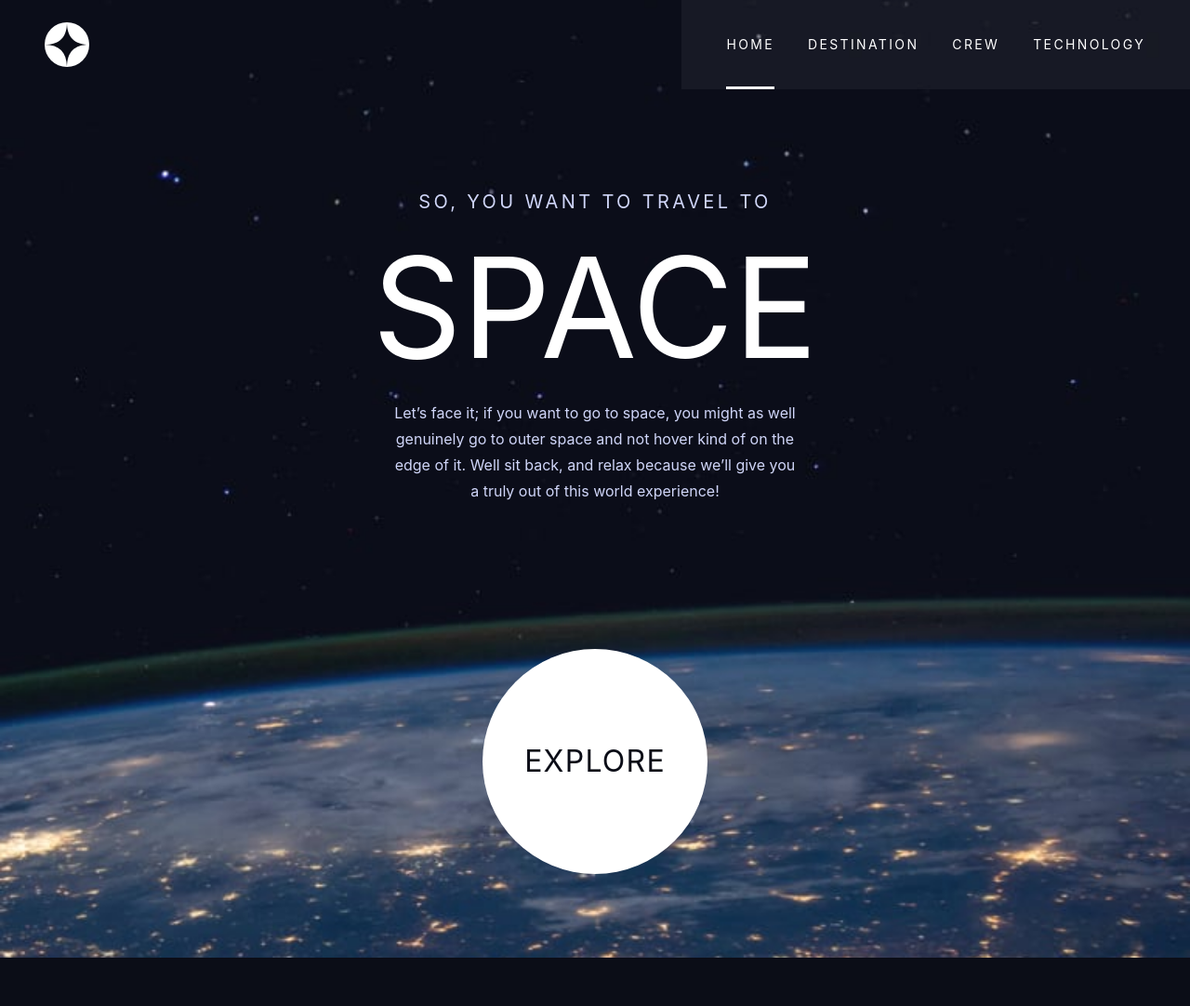
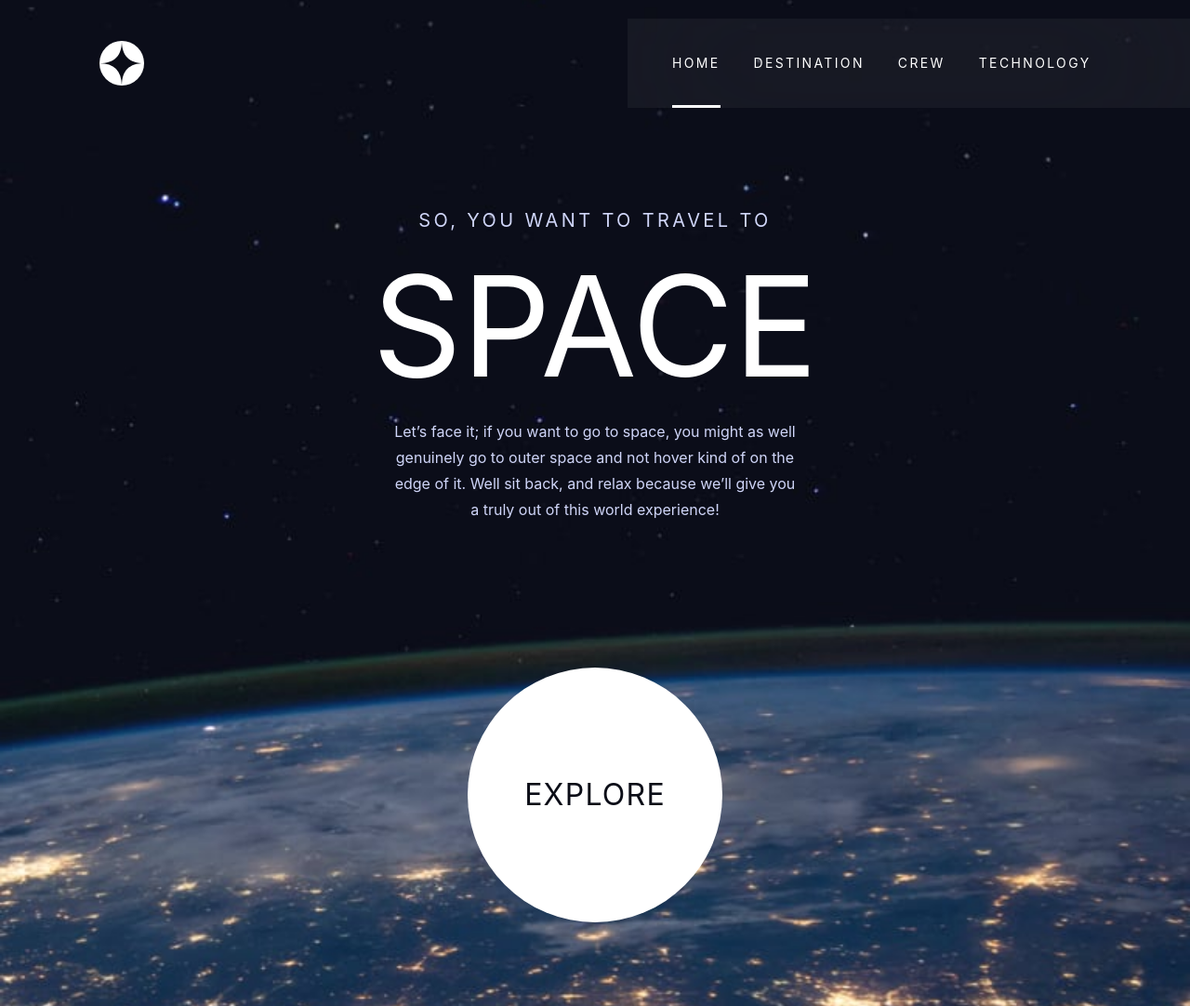
Before and after one commit to David-Henery4/Space-Tourism-Website, an Astro site: page / in a window 1280 px wide. Shown: the whole page at 93% size. Before the commit the page ends 1030 px from the top, so only its background shows below. Built offline with nearby package versions, Linux system fonts and the light colour scheme; Astro itself is replaced by a stand-in of ours.

Commit message:
laptop-layout-home-responsive

```diff
--- a/src/components/Header.astro
+++ b/src/components/Header.astro
@@ -21,7 +21,7 @@
   <div class="grid place-items-center">
     <a
       href="#"
-      class="w-40 h-40 rounded-full bg-white text-primary uppercase font-bellefair text-xl tracking-[1.25px] grid place-items-center mobile:text-[32px] mobile:w-50.25 mobile:h-50.25 mobile-large:w-60.5 mobile-large:h-60.5"
+      class="w-40 h-40 rounded-full bg-white text-primary uppercase font-bellefair text-xl tracking-[1.25px] grid place-items-center mobile:text-[32px] mobile:w-50.25 mobile:h-50.25 mobile-large:w-60.5 mobile-large:h-60.5 tablet:w-68.5 tablet:h-68.5"
     >
       explore
     </a>
--- a/src/components/Navigation.astro
+++ b/src/components/Navigation.astro
@@ -5,7 +5,7 @@ import NavigationLinksList from "./navigation/NavigationLinksList.astro";
 ---
 
 <nav
-  class="col-start-1 col-end-13 grid grid-cols-main-mobile mobile:grid-cols-main-tablet"
+  class="col-start-1 col-end-13 grid grid-cols-main-mobile mobile:grid-cols-main-tablet tablet:grid-cols-main-laptop tablet:mt-5"
 >
   <div
     class="w-full py-6 col-start-2 col-end-12 flex justify-between items-center mobile-large:p-0 mobile-large:col-end-13"
--- a/src/components/navigation/NavigationLinksList.astro
+++ b/src/components/navigation/NavigationLinksList.astro
@@ -3,7 +3,7 @@ import navigationData from "../../data/navigation-data/navigationData";
 ---
 
 <menu
-  class="hidden mobile-large:flex h-full justify-center items-center px-12 gap-9 font-barlow-condensed uppercase text-sm tracking-[2.36px] bg-white/5"
+  class="hidden mobile-large:flex h-full justify-center items-center px-12 gap-9 font-barlow-condensed uppercase text-sm tracking-[2.36px] bg-white/5 backdrop-blur-[82px] tablet:pr-[106.5px]"
 >
   {
     navigationData.map((navItem) => {
--- a/src/layouts/BaseLayout.astro
+++ b/src/layouts/BaseLayout.astro
@@ -17,7 +17,7 @@ import { Navigation } from "../components";
     <Font cssVariable="--barlow" />
     <title>{pageTitle}</title>
   </head>
-  <body class="bg-primary relative text-white font-bellefair grid grid-cols-main-mobile mobile:grid-cols-main-tablet">
+  <body class="bg-primary relative text-white font-bellefair grid grid-cols-main-mobile mobile:grid-cols-main-tablet tablet:grid-cols-main-laptop">
     <Navigation/>
     <slot />
   </body>
--- a/src/styles/global.css
+++ b/src/styles/global.css
@@ -6,6 +6,7 @@
   --breakpoint-*: initial;
   --breakpoint-mobile: 32.75em; /* 524px */
   --breakpoint-mobile-large: 42.5em; /* 680px */
+  --breakpoint-tablet: 52.5em; /* 840px */
 
 
   /* Spacing */
@@ -21,6 +22,7 @@
   /* Grid-Columns */
   --grid-template-columns-main-mobile: 24px repeat(10, 1fr) 24px;
   --grid-template-columns-main-tablet: 48px repeat(10, 1fr) 48px;
+  --grid-template-columns-main-laptop: 106.5px repeat(10, 1fr) 106.5px;
 
   /* Grid-Rows */
   /* --grid-template-rows-LGDesktop: min-content; */
```
Also changed, not shown: 1 other file.
